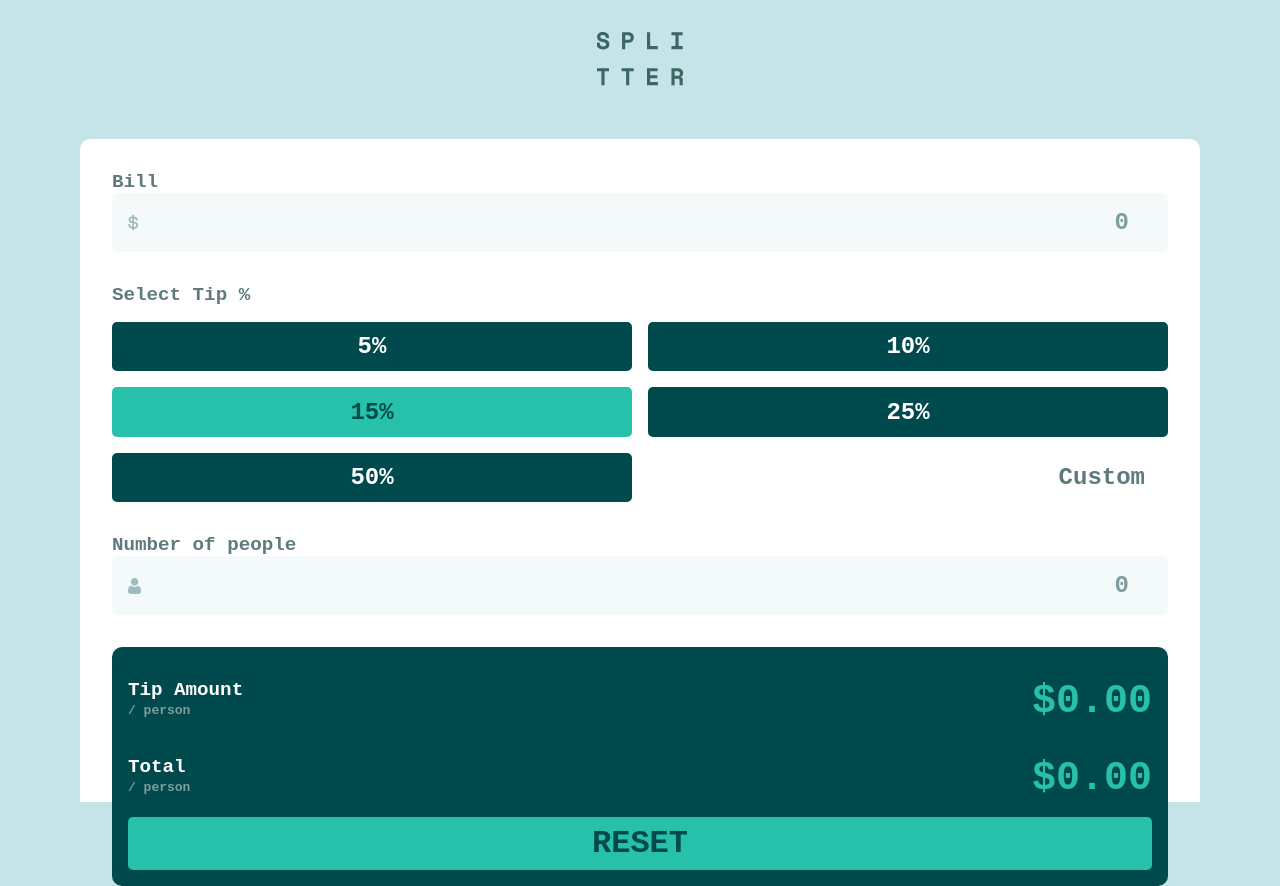
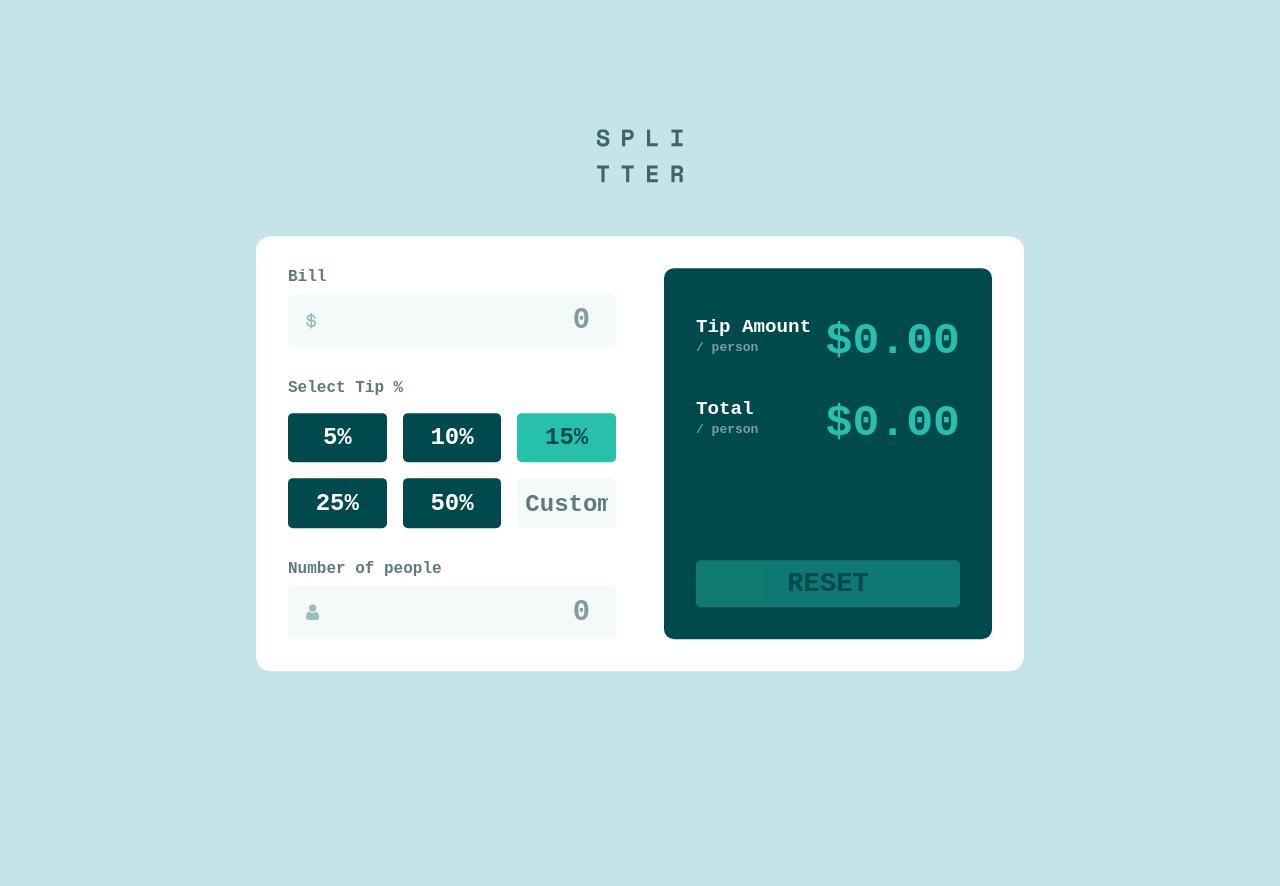
Before and after one commit to poissonfou/Tip-Calculator, a React (Vite) app: page / in a window 1280 px wide. After the commit the page ends 800 px from the top, so only its background shows below. Built offline with nearby package versions, Linux system fonts and the light colour scheme.

Commit message:
finished desktop design

```diff
--- a/src/App.css
+++ b/src/App.css
@@ -9,7 +9,7 @@
 }
 
 #root {
-  height: calc(100vh - 8.542em);
+  height: 100vh;
 }
 
 .logo {
@@ -30,20 +30,41 @@
   height: 100%;
 }
 
-.calculator__inputbox div {
+.label__container {
+  display: flex;
+  justify-content: space-between;
+  padding: 0;
+}
+
+.input__label {
+  display: block;
+  color: var(--Dark-grayish-cyan);
+  margin-bottom: 0.5rem;
+}
+
+.error__msg {
+  color: rgb(241, 76, 76);
+}
+
+.input__container {
   background-color: var(--Very-light-grayish-cyan);
   display: flex;
   align-items: center;
   padding: 0.5rem;
   border-radius: 5px;
+  border: solid 2px transparent;
 }
 
-.calculator__inputbox div img {
-  height: 100%;
+.input__container--active {
+  border: solid 2px hsl(172, 84%, 38%);
 }
 
-.input__label {
-  color: var(--Dark-grayish-cyan);
+.input__container--error {
+  border: solid 2px rgb(241, 76, 76);
+}
+
+.input__container img {
+  height: 100%;
 }
 
 .calculator__input {
@@ -54,6 +75,22 @@
   color: var(--Very-dark-cyan);
   text-align: right;
   padding: 0rem 0.5rem;
+  caret-color: hsl(172, 84%, 38%);
+}
+
+.calculator__input:hover {
+  cursor: pointer;
+}
+
+input::-webkit-outer-spin-button,
+input::-webkit-inner-spin-button {
+  -webkit-appearance: none;
+  margin: 0;
+}
+
+/* Firefox */
+input[type="number"] {
+  -moz-appearance: textfield;
 }
 
 .calculator__input::placeholder {
@@ -71,6 +108,10 @@
   margin: 1rem 0rem;
 }
 
+.percentages__box .input__label {
+  margin-bottom: 0;
+}
+
 .percentages__box button {
   color: var(--White);
   background-color: var(--Very-dark-cyan);
@@ -80,13 +121,25 @@
   padding: 0.5rem 0rem;
 }
 
+.percentages__box button:hover {
+  background-color: hsla(172, 67%, 45%, 0.5);
+  color: var(--Very-dark-cyan);
+  cursor: pointer;
+}
+
 .percentages__box [aria-selected="true"] {
   color: var(--Very-dark-cyan);
   background-color: var(--Strong-cyan);
 }
 
+.percentages__box input {
+  background-color: var(--Very-light-grayish-cyan);
+  border-radius: 5px;
+}
+
 .percentages__box input::placeholder {
   color: var(--Dark-grayish-cyan);
+  font-size: 1.5rem;
 }
 
 .calculator__outputs {
@@ -136,16 +189,25 @@
   padding: 0.5rem 0rem;
 }
 
+.output__reset:not(:disabled):hover {
+  background-color: rgb(119, 233, 218);
+  cursor: pointer;
+}
+
+[disabled] {
+  opacity: 40%;
+}
+
 @media (min-width: 40rem) {
   body {
     padding: 0rem 5rem;
   }
 
   .input__label {
-    font-size: 1.2rem;
+    font-size: 1rem;
   }
 
-  .calculator__inputbox div {
+  .input__container {
     padding: 1rem;
   }
 
@@ -162,6 +224,57 @@
   }
 
   .output__reset {
-    font-size: 2rem;
+    font-size: 1.7rem;
   }
 }
+
+@media (min-width: 65rem) {
+  body {
+    padding: 0rem 20vw;
+    max-height: 0;
+  }
+
+  #root {
+    height: auto;
+  }
+
+  .calculator {
+    grid-template-rows: 1fr;
+    grid-template-columns: 1fr 1fr;
+    gap: 3rem;
+    border-radius: 15px;
+  }
+
+  .input__container {
+    padding: 0.5rem 1rem;
+  }
+
+  .calculator__input {
+    font-size: 1.8rem;
+  }
+
+  .percentages__box {
+    grid-template-rows: 1fr 1fr;
+    grid-template-columns: 1fr 1fr 1fr;
+  }
+
+  .calculator__outputs {
+    padding: 2rem 2rem;
+    padding-top: 3rem;
+  }
+
+  .calculator__outputs {
+    margin-top: 0;
+  }
+
+  .output__value {
+    font-size: 2.8rem;
+  }
+}
+
+@media (min-height: 50rem) and (min-width: 65rem) {
+  #root {
+    margin-top: 50%;
+    transform: translateY(-50%);
+  }
+}
--- a/src/App.jsx
+++ b/src/App.jsx
@@ -13,7 +13,7 @@ function App() {
             <label htmlFor="bill" className="input__label">
               Bill
             </label>
-            <div>
+            <div className="input__container">
               <img src={dollarSign} alt="icon of a dollar sign" />
               <input
                 placeholder="0"
@@ -42,10 +42,16 @@ function App() {
             </div>
           </div>
           <div className="calculator__inputbox">
-            <label className="input__label" htmlFor="people">
-              Number of people
-            </label>
-            <div>
+            <div className="label__container">
+              <label className="input__label" htmlFor="people">
+                Number of people
+              </label>
+              <p className="error__msg" hidden>
+                Can't be zero
+              </p>
+            </div>
+
+            <div className="input__container">
               <img src={person} alt="icon of a person" />
               <input
                 placeholder="0"
@@ -74,7 +80,9 @@ function App() {
               <p className="output__value">$0.00</p>
             </div>
           </div>
-          <button className="output__reset">Reset</button>
+          <button className="output__reset" disabled>
+            Reset
+          </button>
         </div>
       </main>
     </>
```
